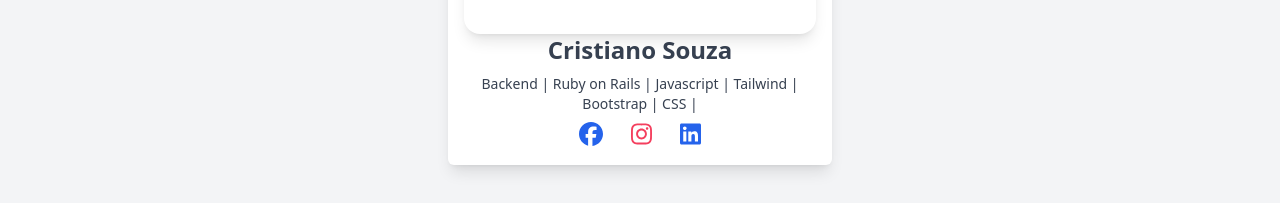
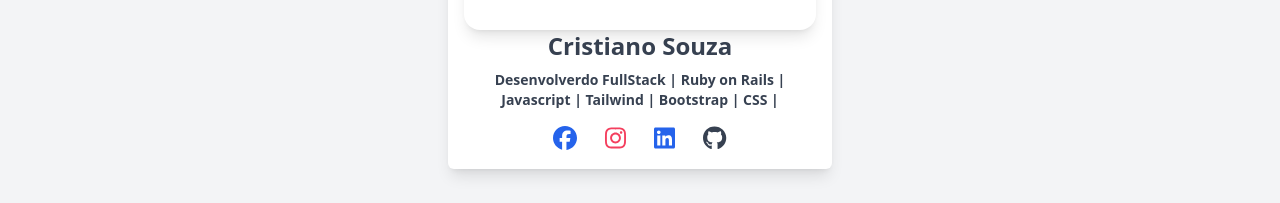
Before and after one commit to tianosouza/portifolio, a React (Vite) app: page / in a window 1280 px wide. Shown: the part 479-682 px from the top of the page. Built offline with nearby package versions, Linux system fonts and the light colour scheme.

Commit message:
update card

```diff
--- a/src/components/profile/index.jsx
+++ b/src/components/profile/index.jsx
@@ -1,4 +1,4 @@
-import { faFacebook, faInstagram, faLinkedin } from "@fortawesome/free-brands-svg-icons"
+import { faFacebook, faGithub, faInstagram, faLinkedin } from "@fortawesome/free-brands-svg-icons"
 import { FontAwesomeIcon } from "@fortawesome/react-fontawesome"
 import {
   Card,
@@ -19,15 +19,15 @@ export function ProfileCard() {
         <Typography variant="h4" color="blue-gray" className="mb-2">
           Cristiano Souza
         </Typography>
-        <div className="text-sm text-blue-gray-500">
-          Backend | Ruby on Rails | Javascript | Tailwind | Bootstrap | CSS |
+        <div className="text-sm text-blue-gray-500 font-semibold">
+          Desenvolverdo FullStack | Ruby on Rails | Javascript | Tailwind | Bootstrap | CSS |
         </div>
       </CardBody>
-      <CardFooter className="flex justify-center gap-7 pt-2">
-        <Tooltip content="Like">
+      <CardFooter className="flex justify-center gap-7 pt-2 mt-2">
+        <Tooltip>
           <Typography
             as="a"
-            href="#facebook"
+            href="https://www.facebook.com/ltianosouzal"
             variant="lead"
             color="bg-blue-600"
             textGradient
@@ -35,10 +35,10 @@ export function ProfileCard() {
             <FontAwesomeIcon icon={faFacebook} className="text-blue-600 text-2xl" />
           </Typography>
         </Tooltip>
-        <Tooltip content="Follow">
+        <Tooltip>
           <Typography
             as="a"
-            href="#instagram"
+            href="https://www.instagram.com/ltianosouzal"
             variant="lead"
             color="purple"
             textGradient
@@ -46,10 +46,10 @@ export function ProfileCard() {
             <FontAwesomeIcon icon={faInstagram} className="text-rose-500 text-2xl" />
           </Typography>
         </Tooltip>
-        <Tooltip content="Follow">
+        <Tooltip>
           <Typography
             as="a"
-            href="#linkedin"
+            href="https://www.linkedin.com/in/tianosouza/"
             variant="lead"
             color="blue"
             textGradient
@@ -57,6 +57,17 @@ export function ProfileCard() {
             <FontAwesomeIcon icon={faLinkedin} className="text-blue-600 text-2xl" />
           </Typography>
         </Tooltip>
+        <Tooltip>
+          <Typography
+            as="a"
+            href="https://github.com/tianosouza"
+            variant="lead"
+            color="black"
+            textGradient
+          >
+            <FontAwesomeIcon icon={faGithub} className="text-2xl" />
+          </Typography>
+        </Tooltip>
       </CardFooter>
     </Card>
   );
```
